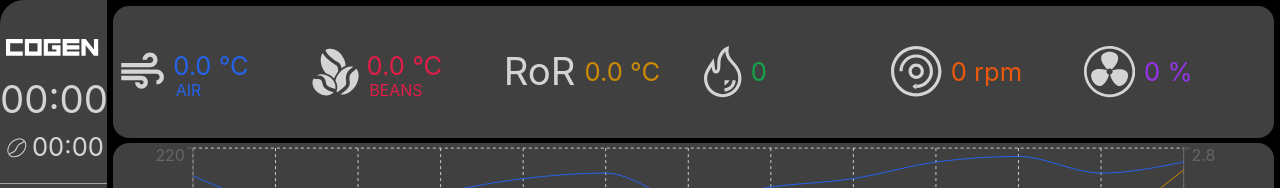
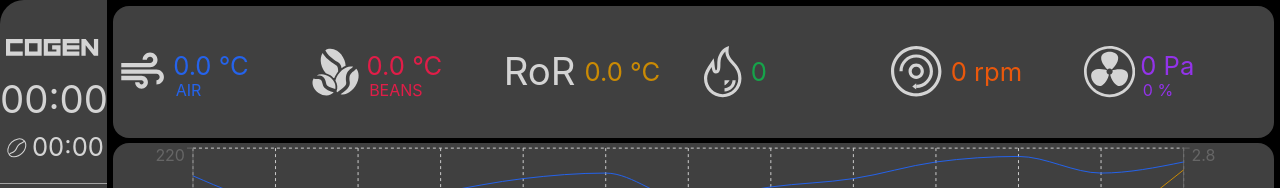
Before and after one commit to dimarafael/cogen, a React (Create React App) app: page / in a window 1280 px wide. Shown: the top 188 px of the page. Built offline with nearby package versions, Linux system fonts and the light colour scheme; no server answers.

Commit message:
PopUpControl sendTimeout

```diff
--- a/src/components/PopUpControl.tsx
+++ b/src/components/PopUpControl.tsx
@@ -1,4 +1,5 @@
 import {FaArrowUp, FaArrowDown} from 'react-icons/fa'
+import {useEffect, useRef, useState} from "react";
 
 interface OnChangeProps{
     tag: string
@@ -14,6 +15,26 @@ interface PopUpFireProps{
 }
 
 export function PopUpControl({onClose, onChange, value, tag, posLeft}: PopUpFireProps){
+    const [currentValue, setCurrentValue] = useState(value)
+    const sendTimeoutId = useRef<number>(0)
+
+    const delay = (ms:number) => {
+        return new Promise<void>(resolve => {
+            sendTimeoutId.current = window.setTimeout(() => resolve(), ms)
+        })
+    }
+
+
+    useEffect(()=>{
+        if (sendTimeoutId.current) {
+            clearTimeout(sendTimeoutId.current)
+        }
+        delay(2000).then(()=>{
+            console.log('Log from timeout :', currentValue)
+        })
+    },[currentValue])
+
+
     return(
         <>
         <div className='absolute top-0 left-0 z-10 h-full w-full bg-gray-500 opacity-50'
@@ -28,7 +49,7 @@ export function PopUpControl({onClose, onChange, value, tag, posLeft}: PopUpFire
             <div className='flex flex-col h-full w-full'>
                 <div className='flex flex-auto'>
                     <div className='flex flex-auto items-center justify-center text-neutral-900 text-[20vh]'>
-                        {value}
+                        {currentValue}
                     </div>
                     <div className='flex flex-col justify-evenly w-1/3 px-[1vw]'>
                         <button className='flex items-center justify-center h-1/3 text-[4vh] rounded bg-neutral-900 active:bg-neutral-600'
@@ -46,7 +67,11 @@ export function PopUpControl({onClose, onChange, value, tag, posLeft}: PopUpFire
                     </div>
                 </div>
                 <div className='flex h-1/3 items-center justify-evenly'>
-                    <button className='flex items-center justify-center h-1/2 w-1/5 text-[4vh] rounded bg-neutral-900 active:bg-neutral-600'>-10</button>
+                    <button className='flex items-center justify-center h-1/2 w-1/5 text-[4vh] rounded bg-neutral-900 active:bg-neutral-600'
+                        onClick={() => {
+                            setCurrentValue(prevState => prevState + 1)
+                        }}
+                    >-10</button>
                     <button className='flex items-center justify-center h-1/2 w-1/5 text-[4vh] rounded bg-neutral-900 active:bg-neutral-600'>-5</button>
                     <button className='flex items-center justify-center h-1/2 w-1/5 text-[4vh] rounded bg-neutral-900 active:bg-neutral-600'>+5</button>
                     <button className='flex items-center justify-center h-1/2 w-1/5 text-[4vh] rounded bg-neutral-900 active:bg-neutral-600'>+10</button>
--- a/src/pages/MainPage.tsx
+++ b/src/pages/MainPage.tsx
@@ -56,7 +56,7 @@ export function MainPage(){
     return(
         <div className='flex w-full h-screen bg-black'>
             <div className='flex flex-col w-1/12 rounded-l-3xl bg-neutral-700'>
-                <div className='text-white text-[2.4vw] pt-[4vh] ml-[0.5vw]'>
+                <div className='text-neutral-300 text-[2.4vw] pt-[4vh] ml-[0.5vw]'>
                     <CogenLogoSvg/>
                 </div>
                 <div className='text-neutral-300 text-[3vw] pt-[1vh]'>
@@ -161,10 +161,12 @@ export function MainPage(){
 
                     <div className='flex text-neutral-300 px-[0.1vw] w-1/6'>
                         <div className='flex items-center mx-[0.2vw] text-[4vw]'><FanSvg/></div>
-                        <div className='flex items-center text-[2vw] text-purple-600 pl-[0.5vw]'>
-                            {getIntStr(data, 'smoke_fan_speed')} %
+                        <div className='flex flex-col flex-auto items-start text-purple-600'>
+                            <div className='flex items-end mx-[0.2vw] text-[2vw] h-2/3 pb-[1vh]'>{getIntStr(data, 'dp')} Pa</div>
+                            <div className='mx-[0.4vw] text-[2vh] h-1/3 mt-[-2vh]'>{getIntStr(data, 'smoke_fan_speed')} %</div>
                         </div>
                     </div>
+
 
                 </div>
                 <div className='flex-auto z-0 bg-neutral-700 rounded-2xl'>
```
Also changed, not shown: 1 other file (tests, documents, lock files or other folders).
